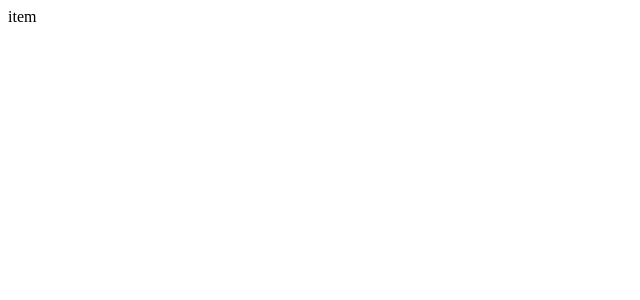
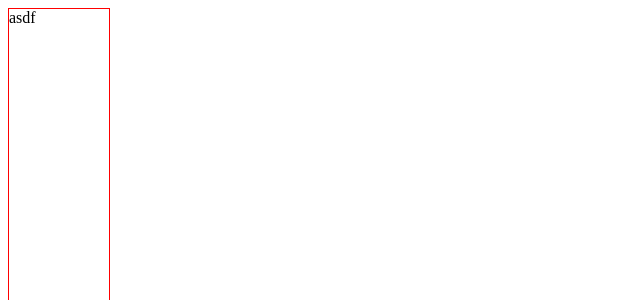
Before and after one commit to zerochenkun/duyi-vue-bilibili, a Vue app: page / in a window 1280 px wide. Shown: the top 300 px of the page, without its empty margins (0-640 px from the left). Built offline with nearby package versions, Linux system fonts and the light colour scheme.

Commit message:
Feat: use props and Slot

```diff
--- a/src/App.vue
+++ b/src/App.vue
@@ -1,6 +1,7 @@
 <template>
-  <div>
-    <Item />
+  <div style="width: 100px; height: 600px; border: 1px solid red">
+    <Item > asdf </Item>
+    <!-- <Item :isActive="true"> asdf </Item> -->
   </div>
 </template>
 
--- a/src/components/Item.vue
+++ b/src/components/Item.vue
@@ -1,9 +1,31 @@
 <template>
-  <div>item</div>
+  <div class="item" :class="{active:isActive}">
+    <slot />
+  </div>
 </template>
 
 <script>
 export default {
+    props:{
+        isActive:{
+            type:Boolean,
+            // required:true,
+            default:false
+        }
+    }
+};
+</script>
 
+<style scoped>
+.item {
+  cursor: pointer;
+  width: 100%;
+  height: 100%;
 }
-</script>
+.item:hover {
+  background: #f4f4f4;
+}
+.active {
+  background: #e7e7e7;
+}
+</style>
```
